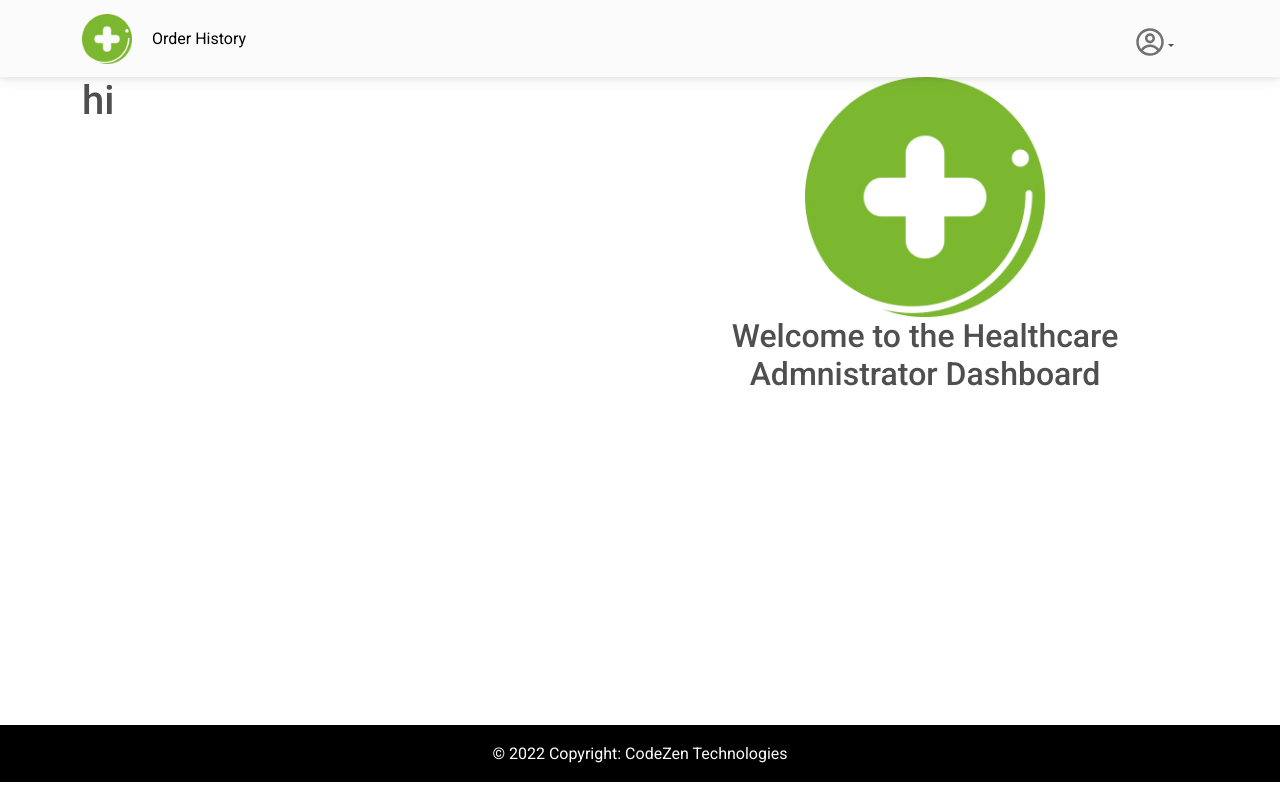
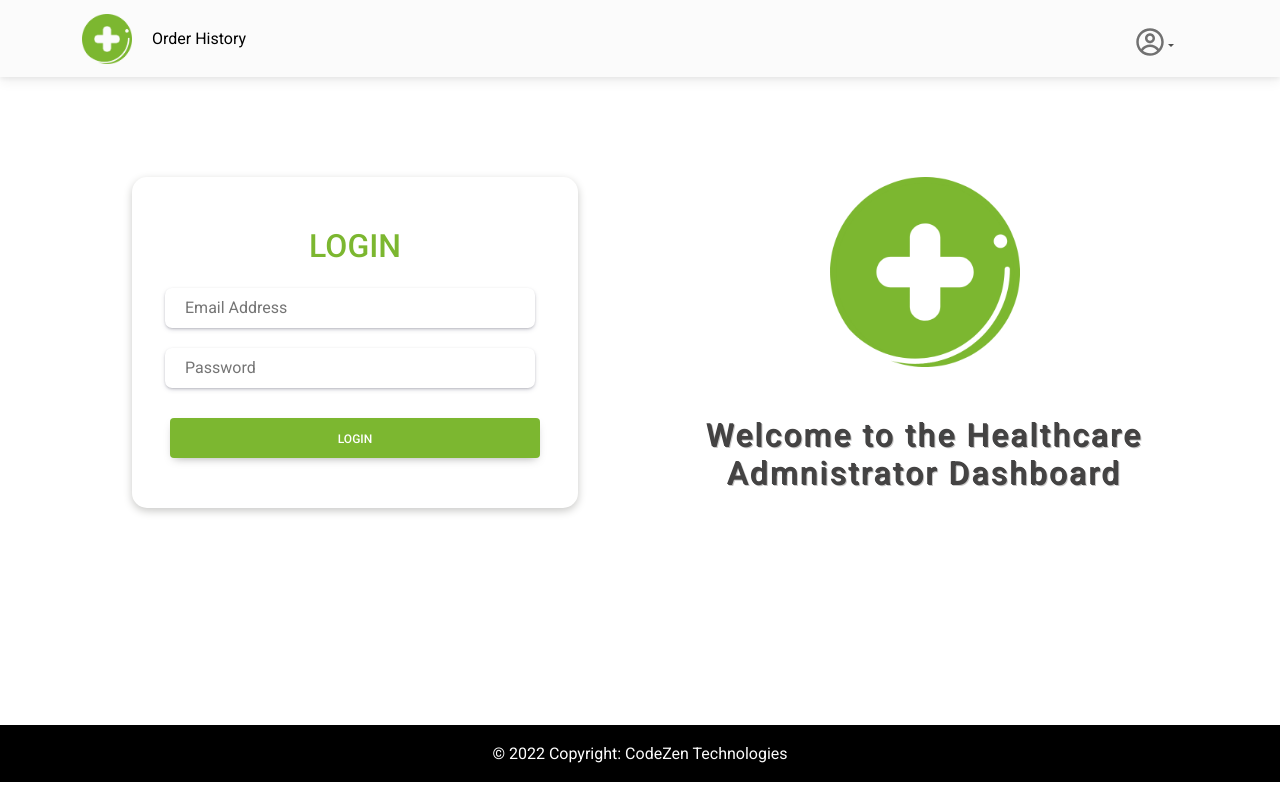
Before and after one commit to shamilkeheliya/HelathCare-MobileApp-CodeZen, a React (Create React App) app in the folder Web-Dashboard/dashboard/: page / in a window 1280 px wide. Built offline with nearby package versions, Linux system fonts and the light colour scheme.

Commit message:
login Ui completed

```diff
--- a/Web-Dashboard/dashboard/src/Components/Pages/Login/Login.css
+++ b/Web-Dashboard/dashboard/src/Components/Pages/Login/Login.css
@@ -1,13 +1,15 @@
 .main-container {
     height: 81vh;
+    padding-top: 100px;
+    padding-bottom: 50px;
 }
 
 .logo-in {
     height: 30vh;
+    padding-bottom: 50px;
 }
 
-.center
-{
+.center {
     text-align: center;
     display: flex;
     justify-content: center;
@@ -16,4 +18,42 @@
 
 .login-text {
     text-align: center;
+    text-shadow: -1px -1px rgb(68, 67, 67), 1px 1px rgb(201, 200, 200);
+    color: rgb(68, 67, 67);
+    letter-spacing: 2px;
 }
+
+.form-ccontrol {
+    margin-top: 15px;
+    margin-left: 10px;
+    margin-right: 20px;
+    min-width: 370px;
+    min-height: 40px;
+    padding-left: 20px;
+    border-radius: 7px;
+    margin-bottom: 5px;
+    box-shadow: rgba(50, 50, 93, 0.25) 0px 2px 5px -1px, rgba(0, 0, 0, 0.3) 0px 1px 3px -1px;
+    border: none;
+}
+
+.logindiv {
+    text-align: center;
+    color: rgb(124, 183, 48);
+    justify-content: center;
+    align-items: center;
+    border-radius: 15px;
+    box-shadow: rgb(201, 201, 199) 0px 3px 8px;
+    height: fit-content;
+    padding-top: 50px;
+    padding-bottom: 50px;
+    margin-left: 50px;
+    margin-right: 50px;
+}
+
+.create-button {
+    margin-top: 25px;
+    background-color: rgb(124, 183, 48) !important;
+    color: white !important;
+    min-width: 370px;
+    min-height: 40px;
+}
--- a/Web-Dashboard/dashboard/src/Components/Pages/Login/Login.js
+++ b/Web-Dashboard/dashboard/src/Components/Pages/Login/Login.js
@@ -1,21 +1,54 @@
-import React from 'react';
+import { React, useState } from 'react';
 import { MDBContainer, MDBCol, MDBRow } from 'mdb-react-ui-kit';
 import './Login.css';
 import Logo from '../../../Assets/Images/logo.png';
 
 function Login() {
+
+  const [email, setEmail] = useState("");
+  const [pwd, setPwd] = useState("");
+
+  const emailHandler = event => {
+    setEmail(event.target.value);
+  }
+
+  const passwordHandler = event => {
+    setPwd(event.target.value);
+  }
+
   return (
     <MDBContainer className="main-container">
       <MDBRow>
         <MDBCol sm="6">
-          <h1>hi</h1>
+          <div className="logindiv">
+            <h2>LOGIN</h2>
+            <form className="loginfom">
+
+              <MDBRow>
+                <MDBCol>
+                  <input type="text" className="form-ccontrol" placeholder="Email Address" onChange={emailHandler} />
+                  <br />
+                </MDBCol>
+              </MDBRow>
+
+              <MDBRow>
+                <MDBCol>
+                  <input type="password" className="form-ccontrol" placeholder="Password" onChange={passwordHandler} />
+                  <br />
+                </MDBCol>
+              </MDBRow>
+              <input className="btn create-button center" type="submit" onClick={() => {}} value="LOGIN" />
+            </form>
+          </div>
         </MDBCol>
+
         <MDBCol sm="6">
           <div className="center">
             <img src={Logo} className="logo-in" />
           </div>
           <h2 className="login-text">Welcome to the Healthcare <br />Admnistrator Dashboard</h2>
         </MDBCol>
+
       </MDBRow>
     </MDBContainer>
   )
```
